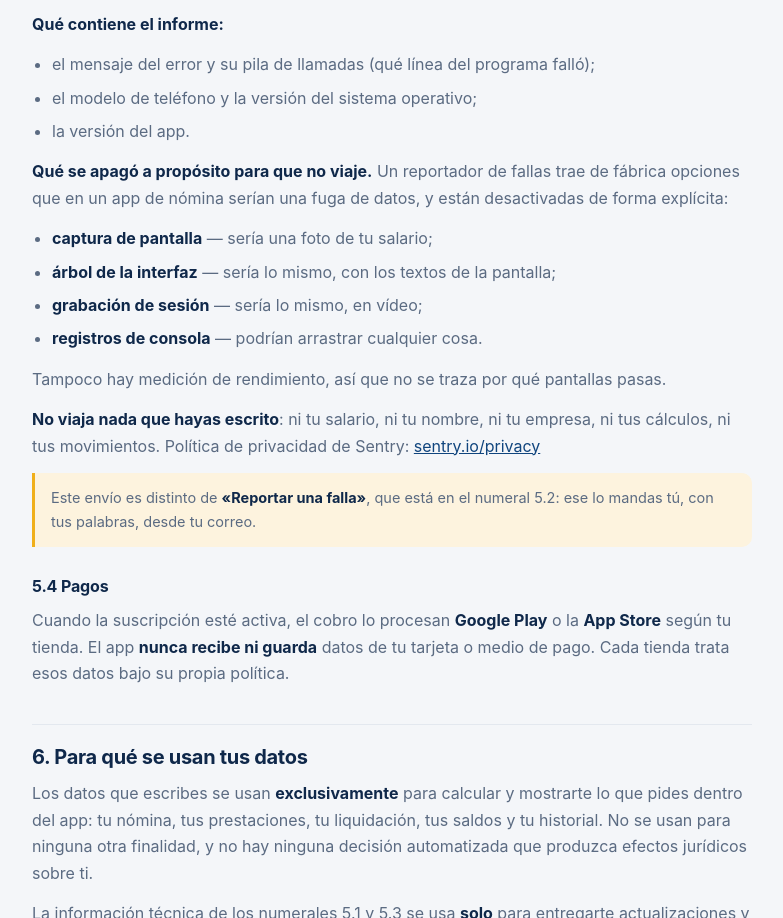
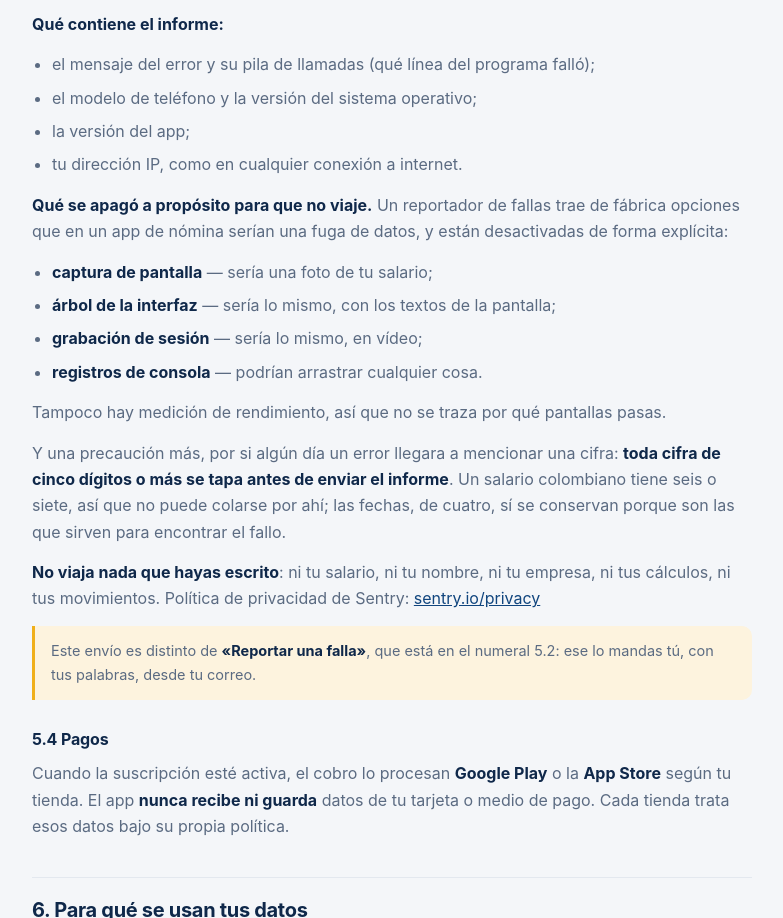
Before and after one commit to Miguellamusgarcia/nomina-colombia-legal, a plain HTML site: page index.html in a window 1280 px wide. Shown: the part 3770-4688 px from the top of the page, without its empty margins (248-1031 px from the left). Drawn offline with Linux system fonts and the light colour scheme.

Commit message:
Declara la IP y el tapado de cifras en los informes de fallas
Sincroniza con POLITICA-DE-PRIVACIDAD.md del repositorio privado, ahora que
Sentry queda activo de verdad.

Co-Authored-By: Claude Opus 5 <noreply@anthropic.com>

```diff
--- a/index.html
+++ b/index.html
@@ -220,7 +220,8 @@
   <ul>
     <li>el mensaje del error y su pila de llamadas (qué línea del programa falló);</li>
     <li>el modelo de teléfono y la versión del sistema operativo;</li>
-    <li>la versión del app.</li>
+    <li>la versión del app;</li>
+    <li>tu dirección IP, como en cualquier conexión a internet.</li>
   </ul>
   <p>
     <strong>Qué se apagó a propósito para que no viaje.</strong> Un reportador de
@@ -235,6 +236,13 @@
   </ul>
   <p>
     Tampoco hay medición de rendimiento, así que no se traza por qué pantallas pasas.
+  </p>
+  <p>
+    Y una precaución más, por si algún día un error llegara a mencionar una cifra:
+    <strong>toda cifra de cinco dígitos o más se tapa antes de enviar el
+    informe</strong>. Un salario colombiano tiene seis o siete, así que no puede
+    colarse por ahí; las fechas, de cuatro, sí se conservan porque son las que
+    sirven para encontrar el fallo.
   </p>
   <p>
     <strong>No viaja nada que hayas escrito</strong>: ni tu salario, ni tu nombre,
```
